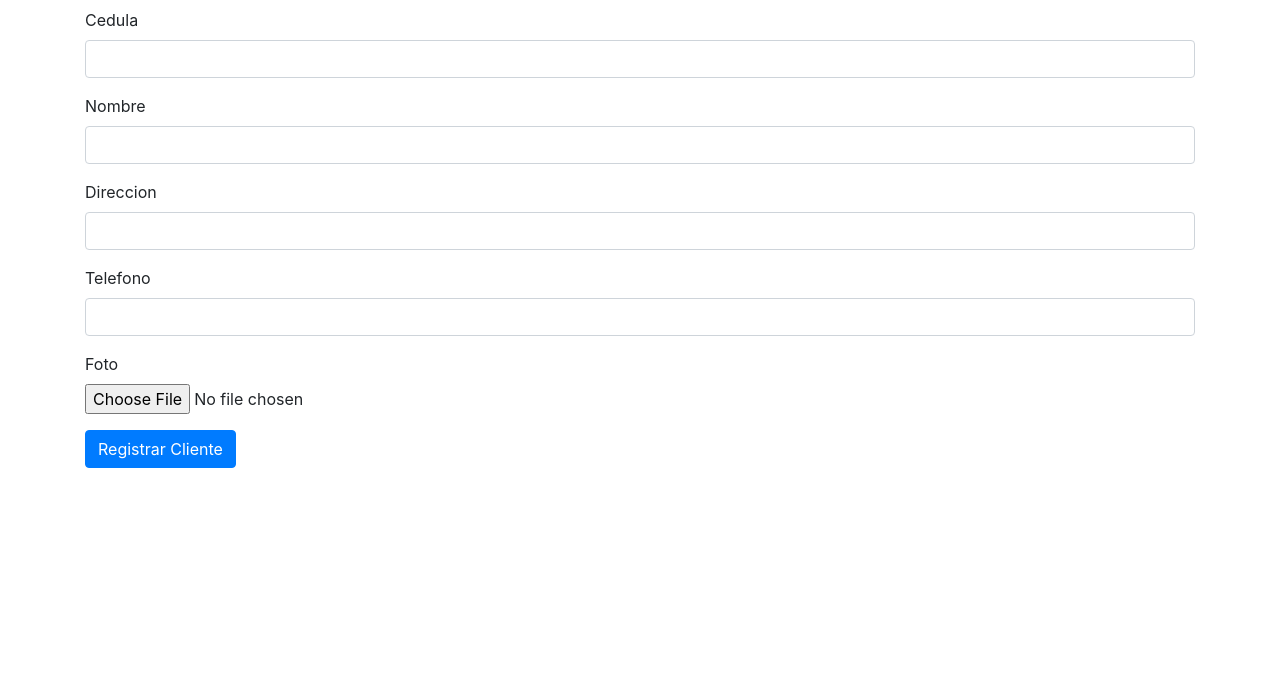
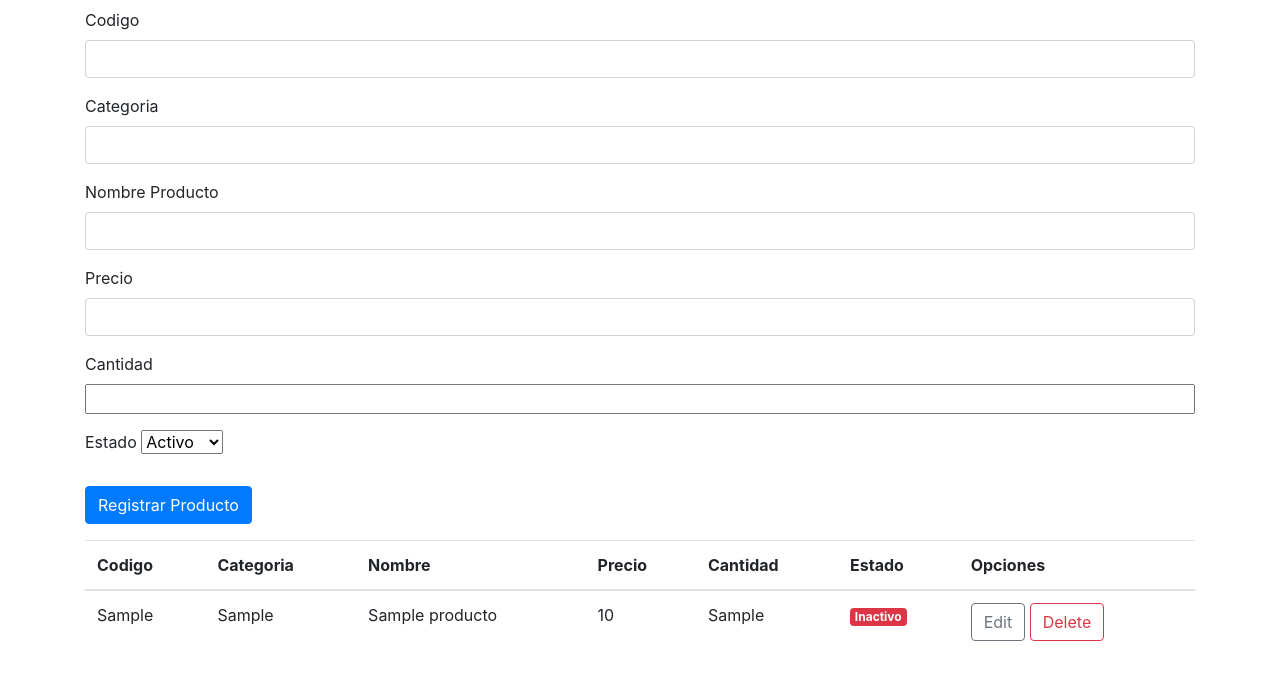
Before and after one commit to jaarmore/test-tsakana, a Flask app: page /product in a window 1280 px wide. Shown: the part 56-736 px from the top of the page. Run offline with Flask 2, Linux system fonts and the light colour scheme; tables that the repository leaves empty or names only in its code hold one stand-in row (values such as "Sample post"); data that the repository does not hold is empty; some libraries are stand-ins or nearby versions.

Commit message:
Adding Product to database

```diff
--- a/app.py
+++ b/app.py
@@ -113,10 +113,39 @@ def delete_client(id):
     return redirect(url_for('client'))
 
 
-# Route for products
+# Route for Product
 @app.route('/product')
 def product():
-    return render_template('product.html')
+    cur = mysql.connection.cursor()
+    cur.execute('''SELECT * from productos''')
+    sql_cli = cur.fetchall()
+    return render_template('product.html', product=sql_cli)
+
+
+# Route for add product
+@app.route('/add_product', methods=['GET', 'POST'])
+def add_product():
+    if request.method == 'POST':
+        codigo = request.form['codigo']
+        categoria = request.form['categoria']
+        nombre = request.form['nombreprod']
+        precio = request.form['precio']
+        cantidad = request.form['cantidad']
+        estado = request.form['estado']
+        print(codigo, categoria, nombre, precio, cantidad)
+
+        # Insert data into database
+        cur = mysql.connection.cursor()
+        cur.execute('''
+          INSERT
+          INTO productos(codigo, categoria, nomprod, precio, cantbod, estado)
+          VALUES (%s, %s, %s, %s, %s, %s)
+        ''', (codigo, categoria, nombre, precio, cantidad, estado))
+        mysql.connection.commit()
+        flash('Producto agregado con exito')
+        return redirect(url_for('product'))
+    else:
+        return render_template('product.html')
 
 
 # call to flask app
--- a/templates/base_template.html
+++ b/templates/base_template.html
@@ -19,7 +19,7 @@
         <div class="collapse navbar-collapse" id="navbarNavAltMarkup">
           <div class="navbar-nav ml-auto text-center">
             <a class="nav-link" href="{{ url_for('client') }}">Clientes</a>
-            <a class="nav-link" href="#">Productos</a>
+            <a class="nav-link" href="{{ url_for('product') }}">Productos</a>
             <a class="nav-link" href="#">Facturas</a>
             <a class="nav-link" href="#">API</a>
           </div>
--- a/templates/product.html
+++ b/templates/product.html
@@ -1,6 +1,6 @@
 {% extends 'base_template.html' %}
 
-{% block title %}Producto{% endblock %}
+{% block title %}Client Page{% endblock %}
 
 {% block content %}
 {% with messages = get_flashed_messages() %}
@@ -12,27 +12,70 @@
 {% endfor %}
 {% endif %}
 {% endwith %}
-<form action="/add_product" method="POST" enctype="multipart/form-data">
+    <form action="/add_product" method="POST">
         <div class="form-group">
-      <label for="cedula">Cedula</label>
-      <input type="text" class="form-control" name="cedula" required>
+          <label for="codigo">Codigo</label>
+          <input type="text" class="form-control" name="codigo" required>
         </div>
         <div class="form-group">
-      <label for="nombre">Nombre</label>
-      <input type="text" class="form-control" name="nombre" required>
+          <label for="categoria">Categoria</label>
+          <input type="text" class="form-control" name="categoria" required>
         </div>
         <div class="form-group">
-        <label for="direccion">Direccion</label>
-        <input type="text" class="form-control" name="direccion" required>
+            <label for="nombreprod">Nombre Producto</label>
+            <input type="text" class="form-control" name="nombreprod" required>
         </div>
         <div class="form-group">
-        <label for="telefono">Telefono</label>
-        <input type="tel" class="form-control" name="telefono" required>
+            <label for="precio">Precio</label>
+            <input type="text" class="form-control" name="precio" required>
         </div>
         <div class="form-group">
-        <label for="foto">Foto</label>
-        <input type="file" class="form-control-file" name="foto" required>
+            <label for="cantidad">Cantidad</label>
+            <input type="text" class="form-control-file" name="cantidad" required>
         </div>
-    <button type="submit" class="btn btn-primary">Registrar Cliente</button>
+        <div class="form-group">
+          <label for="estado">Estado</label>
+          <select class="form-group" name="estado">
+            <option value="1">Activo</option>
+            <option value="0">Inactivo</option>
+          </select>
+      </div>
+        <button type="submit" class="btn btn-primary">Registrar Producto</button>
       </form>
+      <p></p>
+    <table class="table">
+        <thead>
+            <tr>
+                <th>Codigo</th>
+                <th>Categoria</th>
+                <th>Nombre</th>
+                <th>Precio</th>
+                <th>Cantidad</th>
+                <th>Estado</th>
+                <th>Opciones</th>
+            </tr>
+        </thead>
+        <tbody>
+        {% for data in product %}
+        <tr>
+            <td>{{ data.1 }}</td>
+            <td>{{ data.2 }}</td>
+            <td>{{ data.3 }}</td>
+            <td>{{ data.4 }}</td>
+            <td>{{ data.5 }}</td>
+            <td>
+              {% if data.6  == '1' %}
+              <span class="badge badge-success">Activo</span>
+              {% else %}
+              <span class="badge badge-danger">Inactivo</span>
+              {% endif %}
+            </td>
+            <td>
+                <a href="/edit_product/{{ data.0 }}" class="btn btn-outline-secondary">Edit</a>
+                <a href="/delete_product/{{ data.0}}" class="btn btn-outline-danger">Delete</a>
+            </td>
+        </tr>
+        {% endfor %}
+        </tbody>
+    </table>
 {% endblock %}
```
Lines whose indentation alone changed are shown as unchanged.
